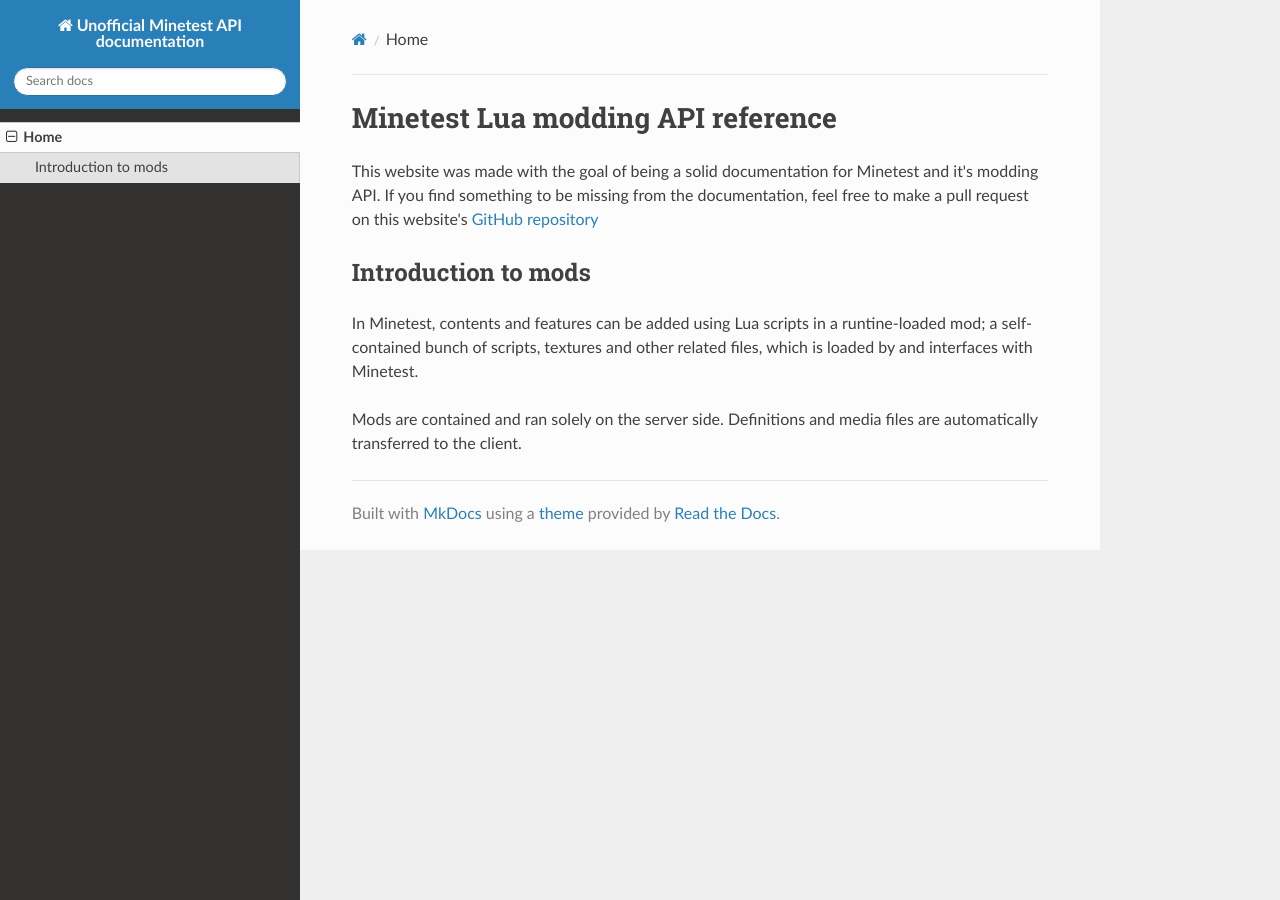
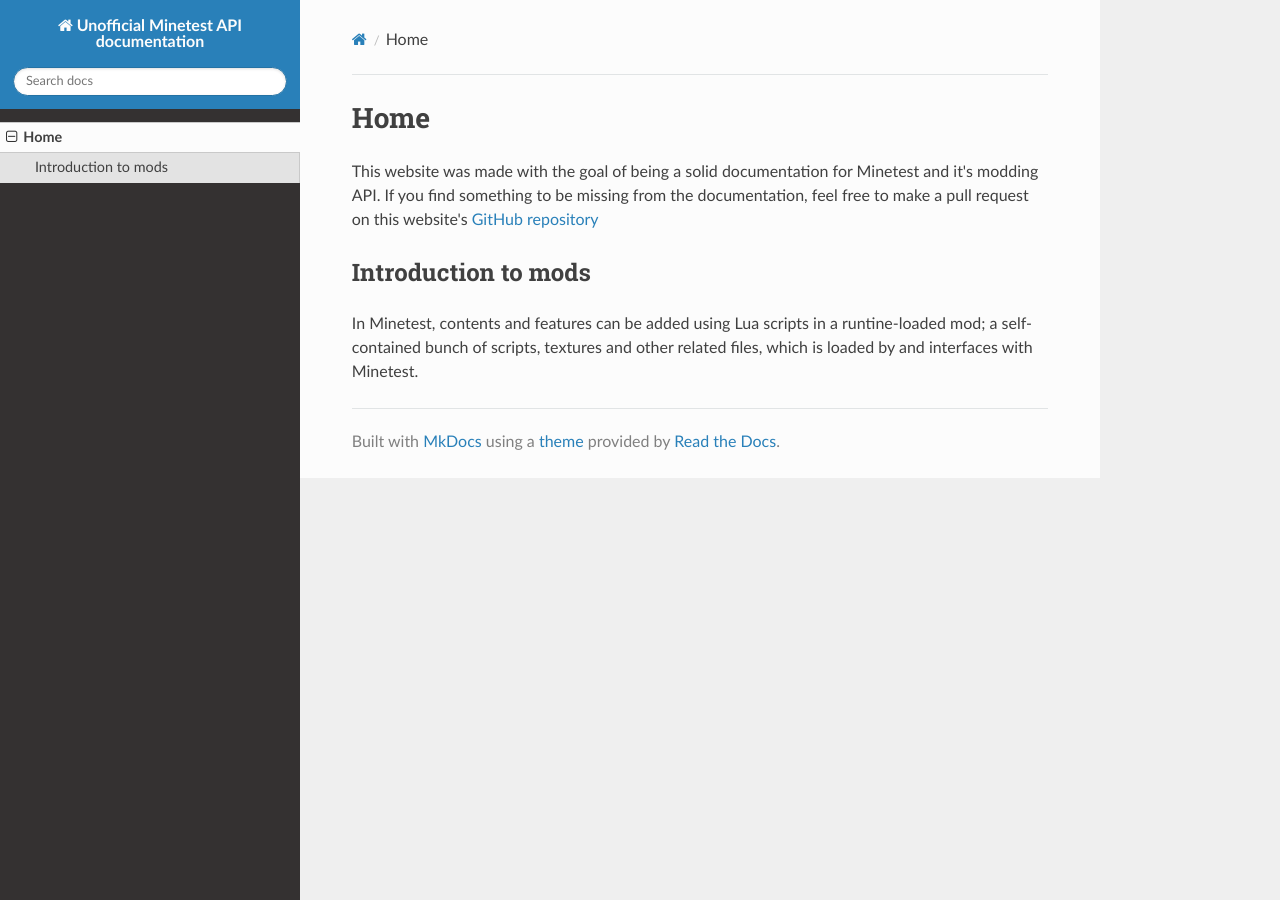
Before and after one commit to WattanaGaming/Minetest-docs, an MkDocs documentation site: the page built from docs/index.md, in a window 1280 px wide. Built offline with MkDocs 1.6.1, drawn with Linux system fonts in a browser that asks for light colours; nearby versions of some CDN libraries.

Commit message:
A draft for index.md

```diff
--- a/docs/index.md
+++ b/docs/index.md
@@ -1,7 +1,5 @@
-# Minetest Lua modding API reference
+# Home
 This website was made with the goal of being a solid documentation for Minetest and it's modding API. If you find something to be missing from the documentation, feel free to make a pull request on this website's [GitHub repository](https://github.com/WattanaGaming/Minetest-docs)
 
 ## Introduction to mods
 In Minetest, contents and features can be added using Lua scripts in a runtine-loaded mod; a self-contained bunch of scripts, textures and other related files, which is loaded by and interfaces with Minetest.
-
-Mods are contained and ran solely on the server side. Definitions and media files are automatically transferred to the client.
--- a/mkdocs.yml
+++ b/mkdocs.yml
@@ -1,6 +1,3 @@
 site_name: Unofficial Minetest API documentation
 
-nav:
-  - Home : index.md
-
 theme: readthedocs
```
